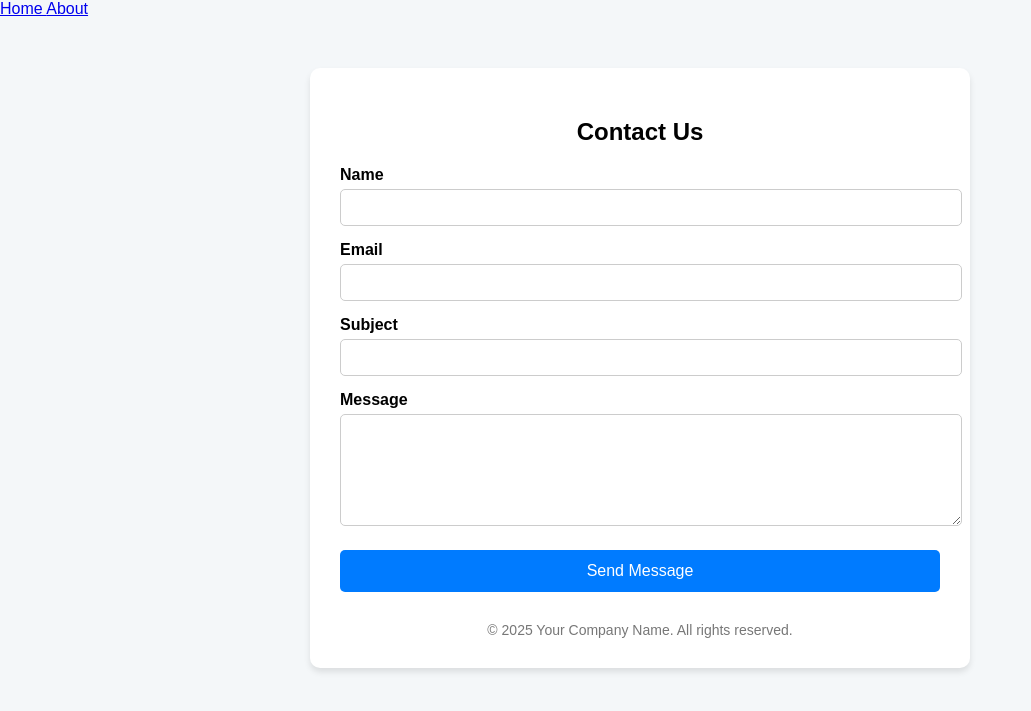
After one commit to asadnadeem6321/Revoech_Training_Week3_Day1, a Django app: page /contact/ in a window 1280 px wide. The commit adds this page. Shown: the top 711 px of the page, without its empty margins (0-1031 px from the left). Run offline with Django 5.2, Linux system fonts and the light colour scheme.

Commit message:
Work with django template engine and views.py

```diff
--- /dev/null
+++ b/myproject/myapp1/templates/myapp1/base.html
@@ -0,0 +1 @@
+{% extends contact.html %}
--- /dev/null
+++ b/myproject/myapp1/templates/myapp1/contact.html
@@ -0,0 +1,100 @@
+<!DOCTYPE html>
+<html lang="en">
+<head>
+  <meta charset="UTF-8">
+  <meta name="viewport" content="width=device-width, initial-scale=1">
+  <title>Contact Us</title>
+  <style>
+    body {
+      font-family: Arial, sans-serif;
+      background-color: #f4f7f9;
+      margin: 0;
+      padding: 0;
+    }
+
+    .container {
+      max-width: 600px;
+      margin: 50px auto;
+      padding: 30px;
+      background-color: #ffffff;
+      box-shadow: 0 4px 6px rgba(0,0,0,0.1);
+      border-radius: 10px;
+    }
+
+    h2 {
+      text-align: center;
+      margin-bottom: 20px;
+    }
+
+    label {
+      display: block;
+      margin-top: 15px;
+      font-weight: bold;
+    }
+
+    input[type="text"],
+    input[type="email"],
+    textarea {
+      width: 100%;
+      padding: 10px;
+      margin-top: 5px;
+      border: 1px solid #ccc;
+      border-radius: 5px;
+      resize: vertical;
+    }
+
+    button {
+      margin-top: 20px;
+      width: 100%;
+      padding: 12px;
+      background-color: #007bff;
+      border: none;
+      color: white;
+      font-size: 16px;
+      border-radius: 5px;
+      cursor: pointer;
+    }
+
+    button:hover {
+      background-color: #0056b3;
+    }
+
+    .footer {
+      text-align: center;
+      margin-top: 30px;
+      color: #777;
+      font-size: 14px;
+    }
+  </style>
+</head>
+<body>
+    <a href="index">
+      Home
+    </a>
+    <a href="about">
+      About
+    </a>
+  <div class="container">
+    <h2>Contact Us</h2>
+    <form action="mailto:your@email.com" method="POST" enctype="text/plain">
+      <label for="name">Name</label>
+      <input type="text" id="name" name="name" required>
+
+      <label for="email">Email</label>
+      <input type="email" id="email" name="email" required>
+
+      <label for="subject">Subject</label>
+      <input type="text" id="subject" name="subject" required>
+
+      <label for="message">Message</label>
+      <textarea id="message" name="message" rows="6" required></textarea>
+
+      <button type="submit">Send Message</button>
+    </form>
+    <div class="footer">
+      &copy; 2025 Your Company Name. All rights reserved.
+    </div>
+  </div>
+
+</body>
+</html>
--- a/myproject/myapp1/urls.py
+++ b/myproject/myapp1/urls.py
@@ -3,5 +3,7 @@ from . import views
 
 urlpatterns = [
     path('', views.index, name='index'),
-    path('second/', views.secondfiler, name='secondfile')
+    path('second/', views.secondfiler, name='secondfile'),
+    path('about/', views.about, name='About'),
+    path('contact/', views.contact, name='Contact')
 ]
--- a/myproject/myapp1/views.py
+++ b/myproject/myapp1/views.py
@@ -6,7 +6,27 @@ from django.http import HttpResponse
 from django.shortcuts import render
 
 def index(request):
-    return render(request, 'myapp1/index.html')
+    peoples = [
+        {'name': 'Alice', 'age': 30},
+        {'name': 'Bob', 'age': 25},
+        {'name': 'Charlie', 'age': 35},
+        {'name': 'Diana', 'age': 28},
+        {'name': 'Ethan', 'age': 22},
+        {'name': 'Fiona', 'age': 27},
+        {'name': 'George', 'age': 32},
+        {'name': 'Hannah', 'age': 29},
+        {'name': 'Ian', 'age': 31},
+        {'name': 'Julia', 'age': 26}
+        ]
+    vegetables = ["Carrot", "Broccoli", "Spinach", "Potato", "Tomato", "Cucumber", "Pepper", "Onion", "Garlic", "Lettuce"]
+    return render(request, 'myapp1/index.html' , context = {'peoples': peoples, 'vegetables': vegetables})
 
 def secondfiler(request):
     return render(request, 'myapp1/secondfile.html')
+
+def about(request):
+    return render(request, 'myapp1/about.html')
+def contact(request):
+    return render(request, 'myapp1/contact.html')
+def base(request):
+    return render(request, 'myapp1/base.html')
```
Also changed, not shown: myproject/myapp1/templates/myapp1/about.html (added, +96 -0 lines), myproject/myapp1/templates/myapp1/index.html (+50 -0 lines).
